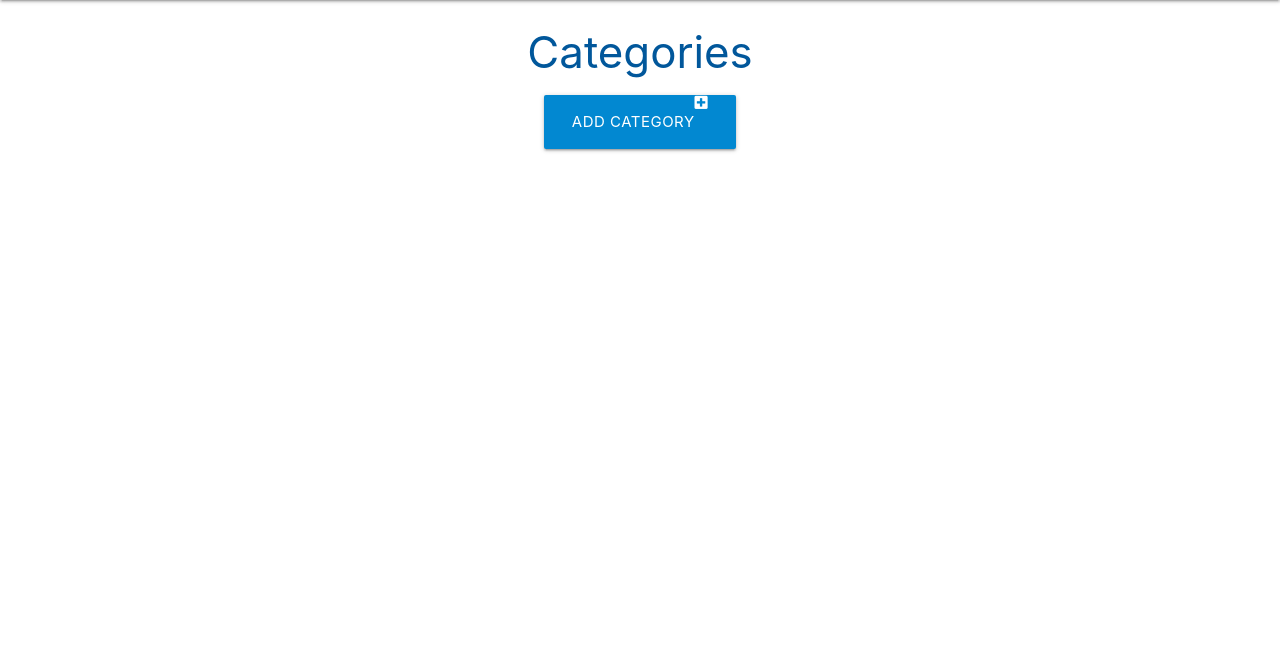
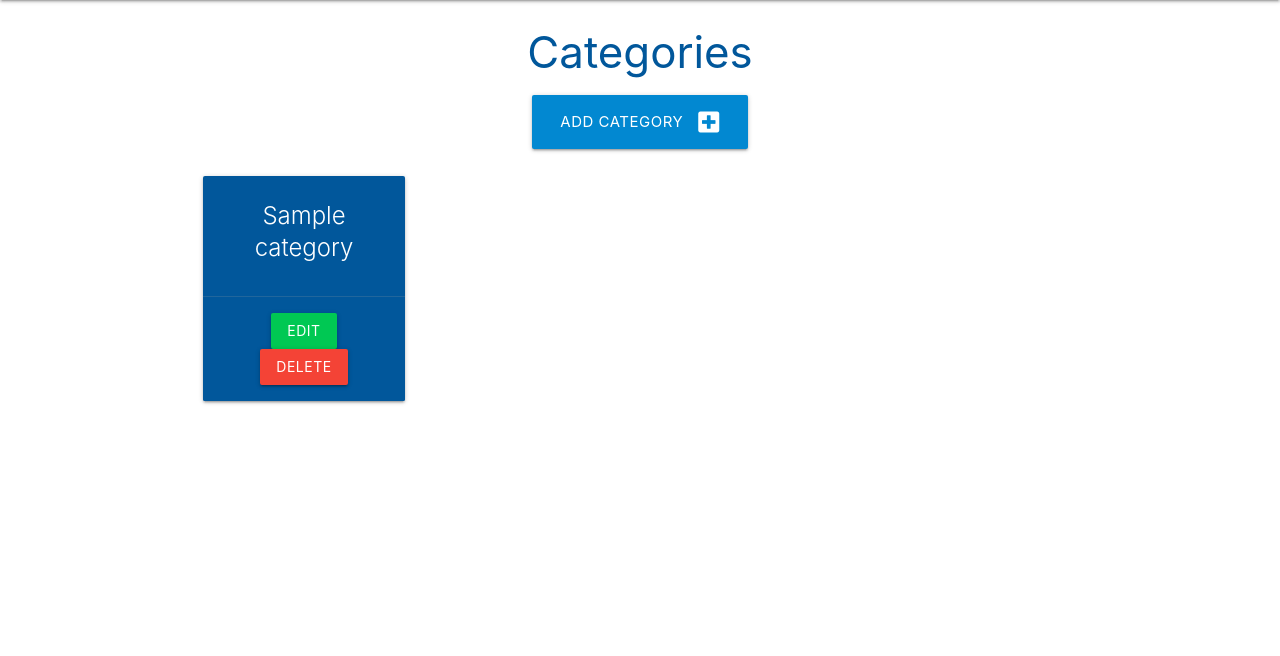
Before and after one commit to Manuperezro/CRUD-miniproject, a Flask app: page /categories in a window 1280 px wide. Shown: the part 64-720 px from the top of the page. Run offline with Flask 2, Linux system fonts and the light colour scheme; tables that the repository leaves empty hold one stand-in row (values such as "Sample post").

Commit message:
Add categories cards and buttons functions added

```diff
--- a/taskmanager/routes.py
+++ b/taskmanager/routes.py
@@ -10,7 +10,8 @@ def home():
 
 @app.route("/categories")
 def categories():
-    return render_template("categories.html")
+    categories = list(Category.query.order_by(Category.category_name).all())
+    return render_template("categories.html", categories=categories)
 
 
 @app.route("/add_category", methods=["GET", "POST"])
--- a/taskmanager/templates/categories.html
+++ b/taskmanager/templates/categories.html
@@ -1,16 +1,31 @@
+
 {% extends "base.html" %}
-
-{% block content%}
+{% block content %}
 
 <h3 class="light-blue-text text-darken-4 center-align">Categories</h3>
 
 <div class="row">
-
     <div class="col s12 center-align">
         <a href="{{ url_for('add_category') }}" class="btn-large light-blue darken-2">
-            Add Category <div class="fas fa-plus-square right"></div>
+            Add Category <i class="fas fa-plus-square right"></i>
         </a>
     </div>
 </div>
 
+<div class="row">
+    {% for category in categories %}
+    <div class="col s12 m6 l3">
+        <div class="card light-blue darken-4 center-align">
+            <div class="card-content white-text">
+                <span class="card-title">{{ category.category_name }}</span>
+            </div>
+            <div class="card-action">
+                <a href="#" class="btn green accent-4">Edit</a>
+                <a href="#" class="btn red">Delete</a>
+            </div>
+        </div>
+    </div>
+    {% endfor %}
+</div>
+
 {% endblock %}
```
